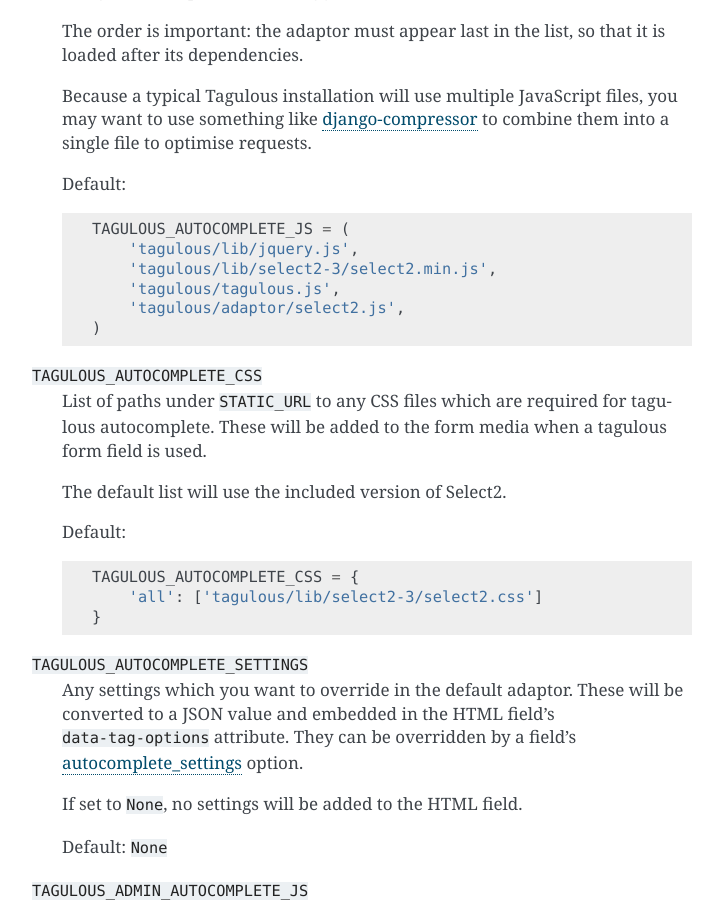
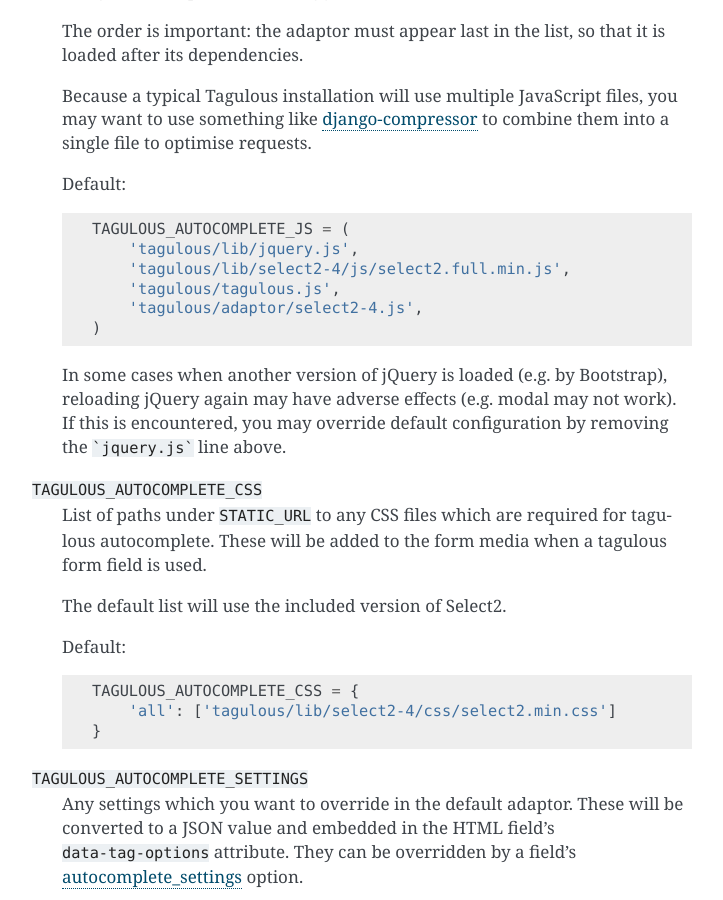
Before and after one commit to radiac/django-tagulous, a Sphinx documentation site: the page built from docs/installation.rst, in a window 1280 px wide and 900 px high, scrolled down 3008 px. Shown: the whole window, without its empty margins (388-1111 px from the left). Built offline with Sphinx 7.4.7, drawn with Linux system fonts in a browser that asks for light colours.

Commit message:
Update default media and add

````diff
--- a/docs/installation.rst
+++ b/docs/installation.rst
@@ -149,10 +149,14 @@ Settings
 
         TAGULOUS_AUTOCOMPLETE_JS = (
             'tagulous/lib/jquery.js',
-            'tagulous/lib/select2-3/select2.min.js',
+            'tagulous/lib/select2-4/js/select2.full.min.js',
             'tagulous/tagulous.js',
-            'tagulous/adaptor/select2.js',
+            'tagulous/adaptor/select2-4.js',
         )
+
+    In some cases when another version of jQuery is loaded (e.g. by Bootstrap),
+    reloading jQuery again may have adverse effects (e.g. modal may not work).
+    If this is encountered, you may override default configuration by removing the ```jquery.js``` line above.
 
 ``TAGULOUS_AUTOCOMPLETE_CSS``
     List of paths under ``STATIC_URL`` to any CSS files which are required for
@@ -164,7 +168,7 @@ Settings
     Default::
 
         TAGULOUS_AUTOCOMPLETE_CSS = {
-            'all': ['tagulous/lib/select2-3/select2.css']
+            'all': ['tagulous/lib/select2-4/css/select2.min.css']
         }
 
 ``TAGULOUS_AUTOCOMPLETE_SETTINGS``
````
